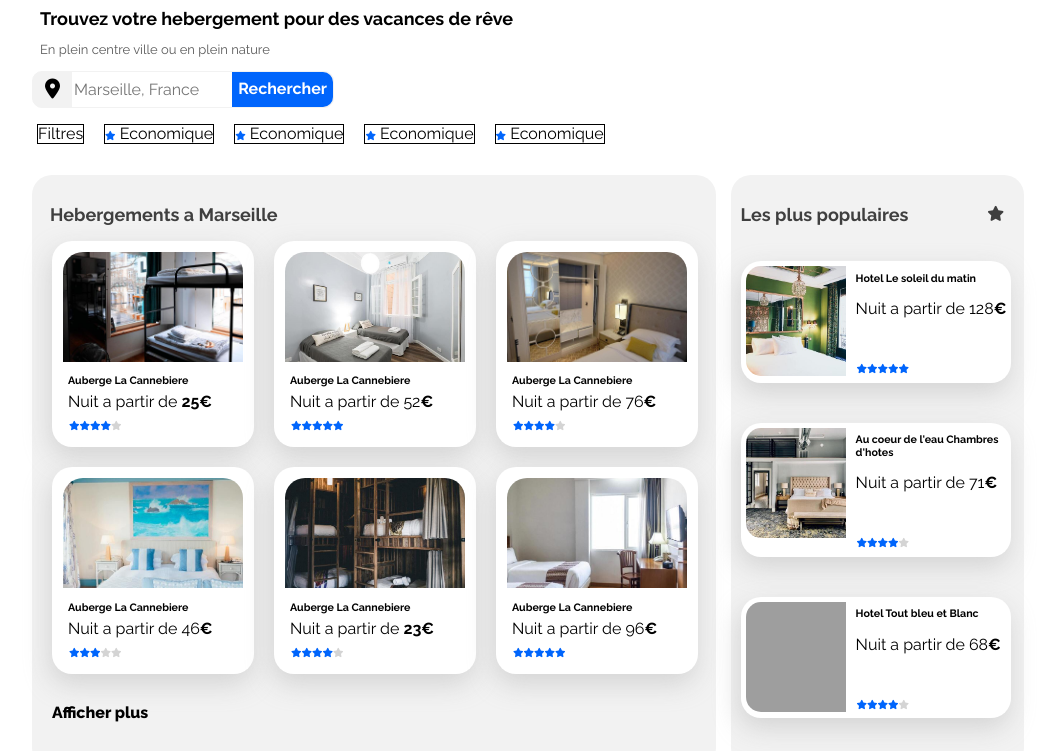
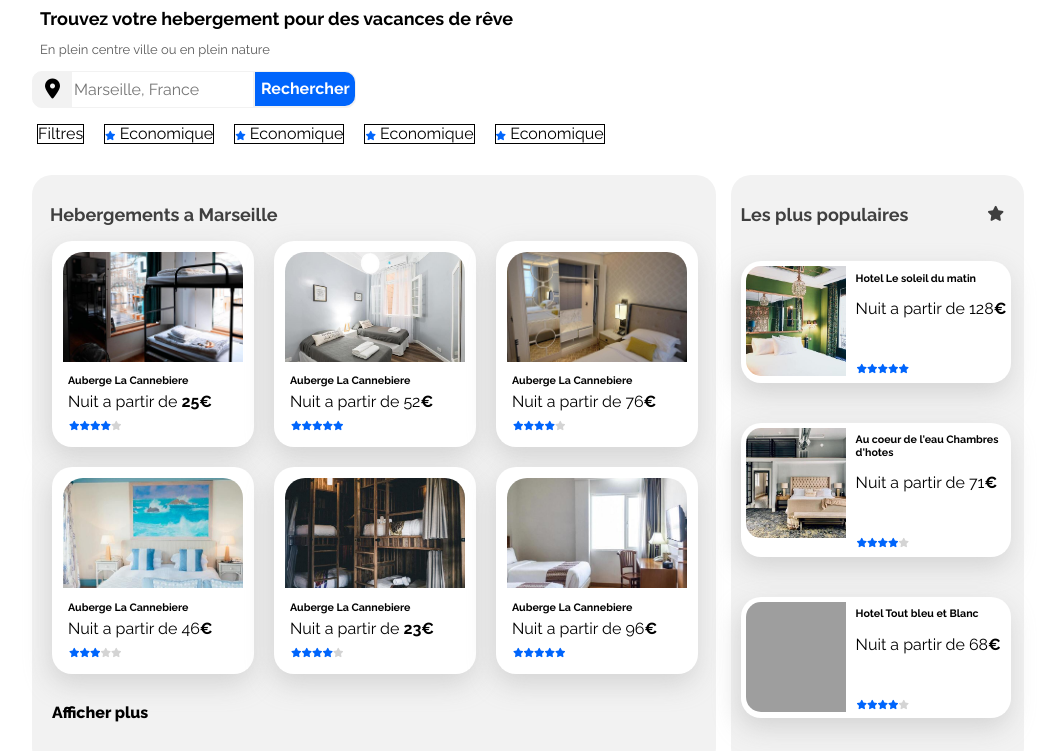
Before and after one commit to Tiago-Bertoldo/project_booki, a plain HTML site: page index.html in a window 1280 px wide. Shown: the part 61-812 px from the top of the page, without its empty margins (112-1167 px from the left). Drawn offline with Linux system fonts and the light colour scheme; grey boxes are pictures that could not be loaded.

Commit message:
start_recherche

```diff
--- a/css/resposive.css
+++ b/css/resposive.css
@@ -78,8 +78,7 @@
 
     }
     .recherche-boxer .recherche-input {
-        max-width: 230px;
-
+        width: calc(100% - 20%);
     }
 
     .normal-btn {
--- a/css/style.css
+++ b/css/style.css
@@ -98,46 +98,49 @@ body {
     display: flex;
     position: relative;
     float: left;
+
 }
 
 .recherche-boxer {
     width: 100%;
-    max-width: 300px;
-    height: 35px;
+    max-width: 324px;
+    height: 37px;
     position: relative;
     border: 1px solid #F2F2F2;
     background-color: #F2F2F2;
     border-radius: 10px 10px 10px 10px;
-    position: relative;
+    box-sizing: border-box;
 }
 .recherche-boxer .fa-map-marker-alt {
     height: 15px;
     width: 15px;
     font-size: 20px;
     margin: 7px 12px 1px 12px ;
+    float: left;
 
 }
 
 .recherche-boxer .normal-btn {
-     height: 35px;
-     position: absolute;
+     width: 100px;
+     margin-left: -3px;
+     height: 34px;
      right: 0;
-     margin-left: 2px;
      background: #0065FC;
      border: none;
      color: white;
      font-weight: 700;
      border-radius: 0px 10px 10px 0px;
+     cursor: pointer;
+     position: absolute;
 }
 
+
 .recherche-boxer .recherche-input {
-    width: 100%;
-    max-width: 210px;
-    height: 33px;
+   width: calc(100%  - 45%);
+   height: 33px;
+   margin: auto;
     border: none;
     outline: none;
-    position: absolute;
-    padding-left: 2px;
 }
 
 
```
